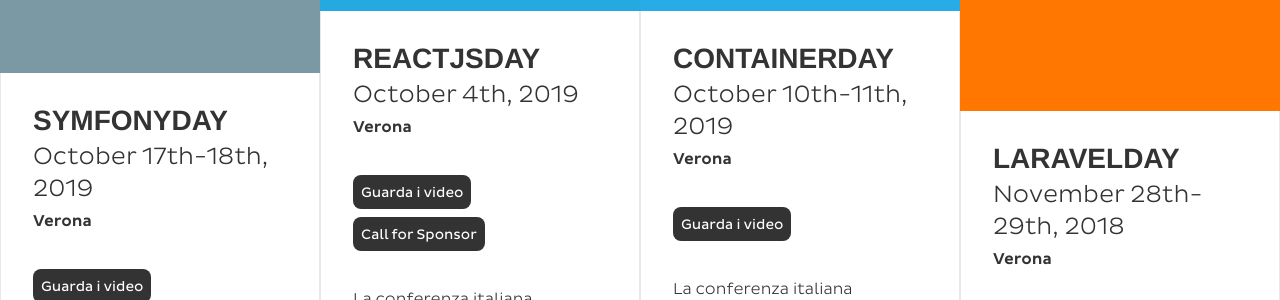
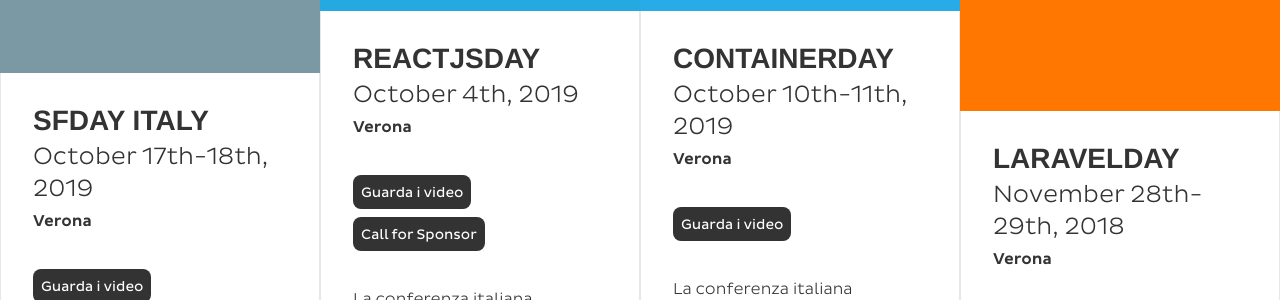
Before and after one commit to pantarei-mb/GrUSP.org, a Jekyll site: the page built from it/index.html, in a window 1280 px wide and 900 px high, scrolled down 2634 px. Shown: the part 155-455 px from the top of the window. Built offline with Jekyll 4.4.1, drawn with Linux system fonts in a browser that asks for light colours; some web fonts are replaced.

Commit message:
Update sfday

```diff
--- a/_data/conferences.yml
+++ b/_data/conferences.yml
@@ -189,8 +189,8 @@
   - { url: 'http://2018.containerday.it', year: 2018 }
 
 - class: sfday
-  url: https://www.symfonyday.it
-  name: SymfonyDay
+  url: https://www.sfday.it
+  name: sfday Italy
   cfp:
   cfs: "info@grusp.org?subject=Voglio sponsorizzare il SymfonyDay"
   datetime: 18-10-2019
```
